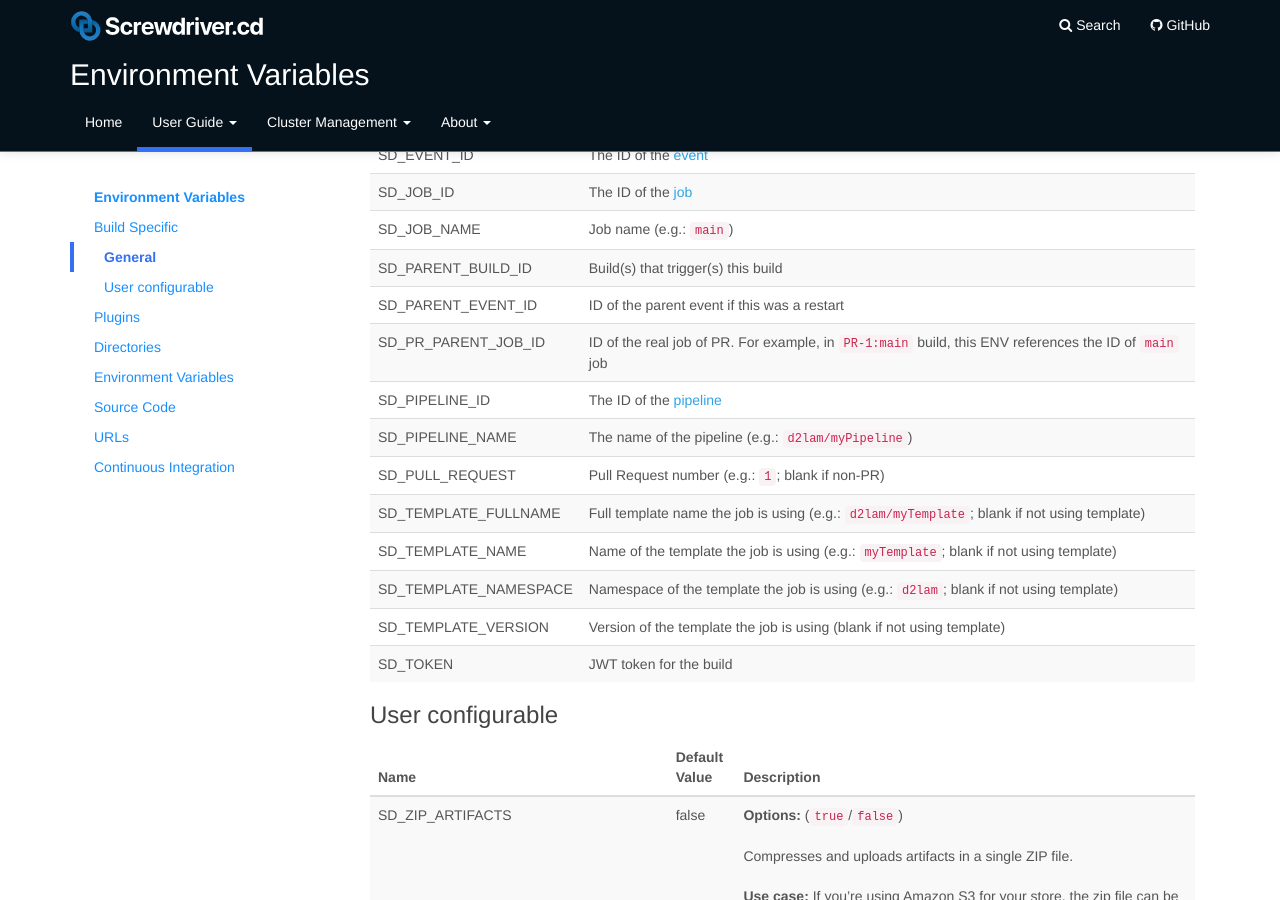
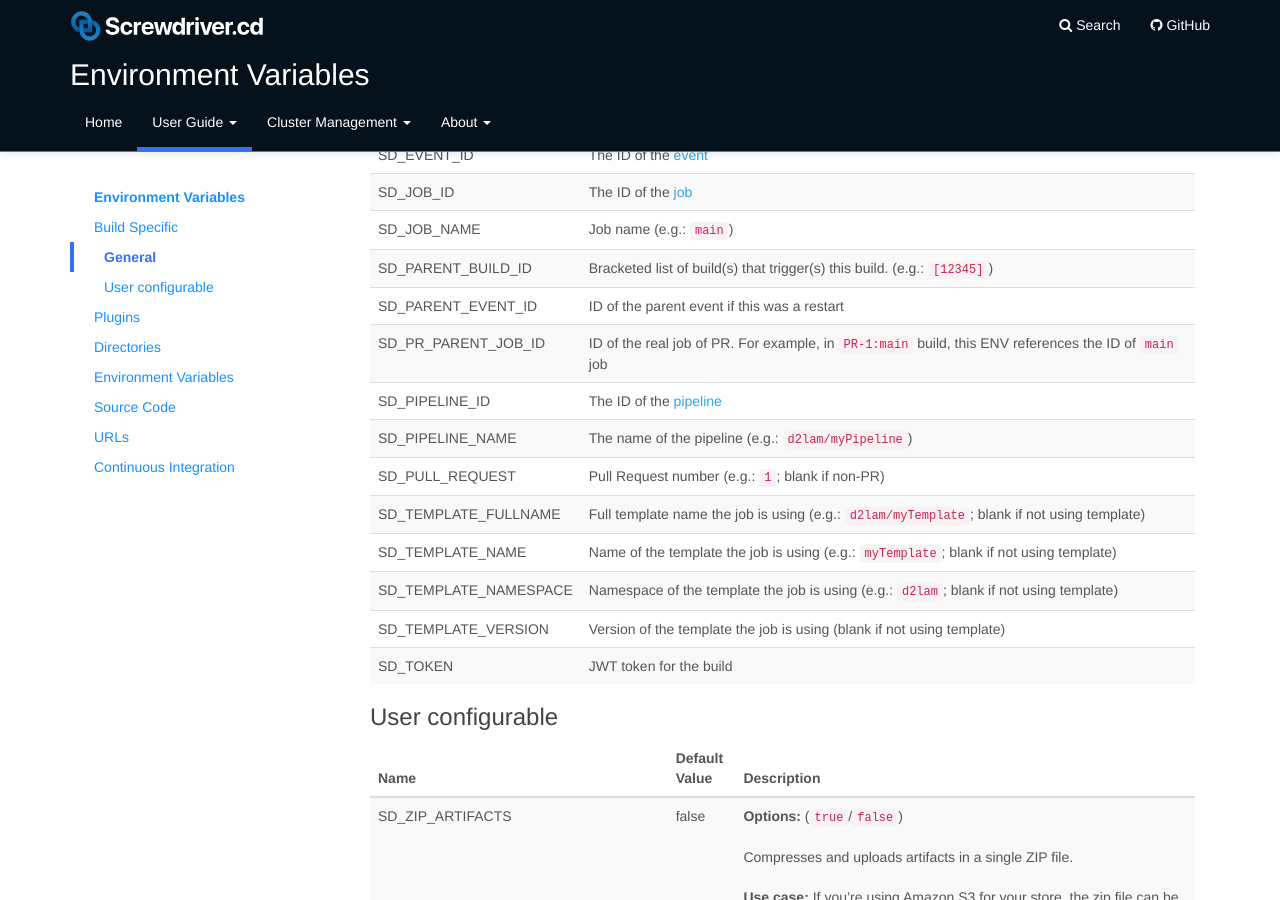
Before and after one commit to screwdriver-cd/guide, a Jekyll site: the page built from docs/user-guide/environment-variables.md, in a window 1280 px wide and 900 px high, scrolled down 345 px. Built offline with Jekyll 4.4.1, drawn with Linux system fonts in a browser that asks for light colours.

Commit message:
SD_PARENT_BUILD_ID is a list

```diff
--- a/docs/user-guide/environment-variables.md
+++ b/docs/user-guide/environment-variables.md
@@ -42,7 +42,7 @@ _Note: Environment variables set in one job cannot be accessed in another job. T
 | SD_EVENT_ID | The ID of the [event](../about/appendix/domain#event) |
 | SD_JOB_ID | The ID of the [job](../about/appendix/domain#job) |
 | SD_JOB_NAME | Job name (e.g.: `main`) |
-| SD_PARENT_BUILD_ID | Build(s) that trigger(s) this build |
+| SD_PARENT_BUILD_ID | Bracketed list of build(s) that trigger(s) this build. (e.g.: `[12345]`) |
 | SD_PARENT_EVENT_ID | ID of the parent event if this was a restart |
 | SD_PR_PARENT_JOB_ID | ID of the real job of PR. For example, in `PR-1:main` build, this ENV references the ID of `main` job |
 | SD_PIPELINE_ID | The ID of the [pipeline](../about/appendix/domain#pipeline) |
```
